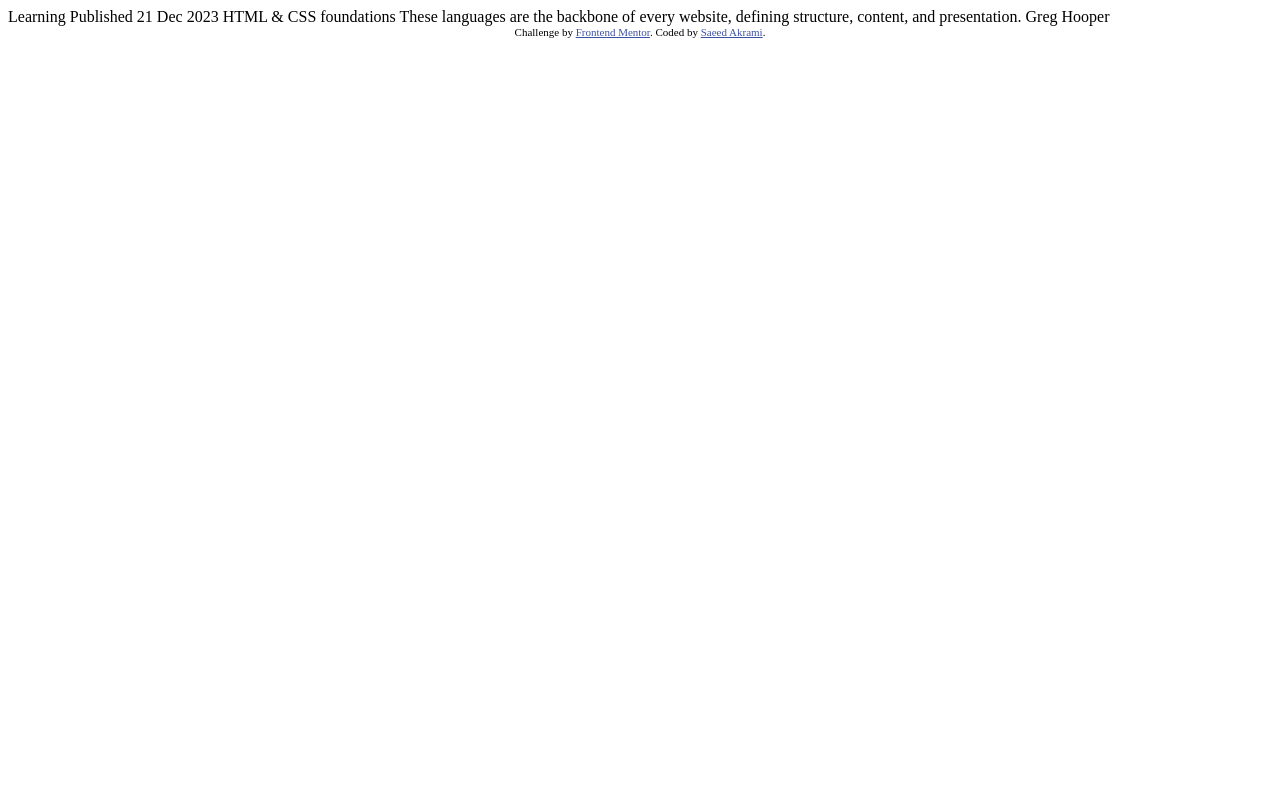
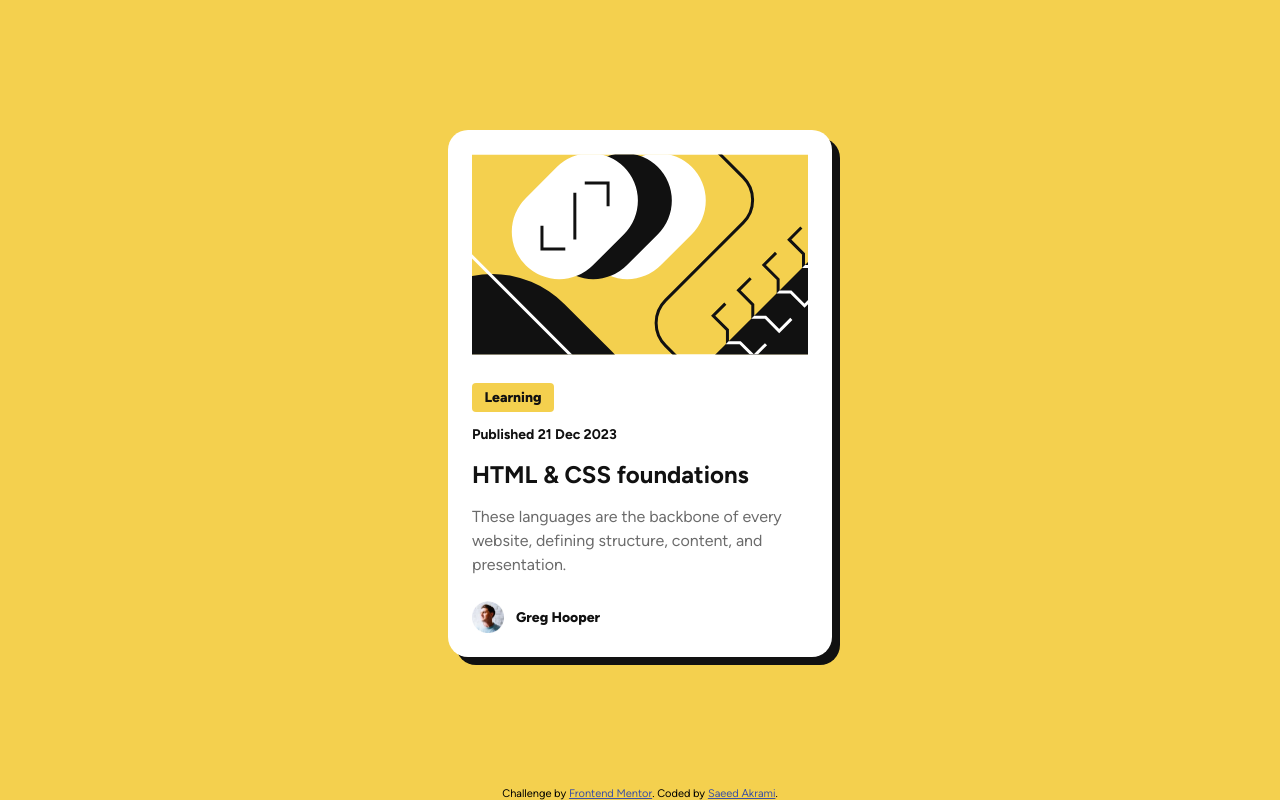
Before and after one commit to saeedakrami/frontendmentor_proj2, a plain HTML site: page index.html in a window 1280 px wide. Drawn offline with Linux system fonts and the light colour scheme.

Commit message:
complete project

```diff
--- a/index.html
+++ b/index.html
@@ -11,6 +11,8 @@
       sizes="32x32"
       href="./assets/images/favicon-32x32.png"
     />
+
+    <link rel="stylesheet" href="./styles.css" />
 
     <title>Frontend Mentor | Blog preview card</title>
 
@@ -26,15 +28,30 @@
     </style>
   </head>
   <body>
-    Learning Published 21 Dec 2023 HTML & CSS foundations These languages are
-    the backbone of every website, defining structure, content, and
-    presentation. Greg Hooper
-
+    <main>
+      <div></div>
+      <div class="card">
+        <img src="./assets/images/illustration-article.svg" />
+        <div class="card-content">
+          <div class="category">Learning</div>
+          <h3 class="publish">Published 21 Dec 2023</h3>
+          <h1 class="title">HTML & CSS foundations</h1>
+          <p class="description">
+            These languages are the backbone of every website, defining
+            structure, content, and presentation.
+          </p>
+        </div>
+        <div class="author">
+          <img src="./assets/images/image-avatar.webp" />
+          <h3 class="author-text">Greg Hooper</h3>
+        </div>
+      </div>
       <div class="attribution">
         Challenge by
         <a href="https://www.frontendmentor.io?ref=challenge" target="_blank"
           >Frontend Mentor</a
         >. Coded by <a href="https://github.com/saeedakrami">Saeed Akrami</a>.
       </div>
+    </main>
   </body>
 </html>
--- /dev/null
+++ b/styles.css
@@ -0,0 +1,101 @@
+@font-face {
+  font-family: figtree;
+  src: url("./assets/fonts/Figtree-VariableFont_wght.ttf");
+}
+
+@font-face {
+  font-family: figtree-extrabold;
+  src: url("./assets/fonts/static/Figtree-ExtraBold.ttf");
+}
+
+* {
+  margin: 0;
+  padding: 0;
+  box-sizing: border-box;
+  font-family: figtree;
+}
+
+main {
+  background-color: #f4d04e;
+  height: 100vh;
+  display: flex;
+  align-items: center;
+  flex-direction: column;
+  justify-content: space-between;
+}
+
+.card {
+  background-color: #ffffff;
+  padding: 24px;
+  border-radius: 20px;
+  box-shadow: 8px 8px 0 #111111;
+}
+
+.card-content {
+  width: 336px;
+}
+
+.category {
+  background-color: #f4d04e;
+  border-radius: 4px;
+  width: 82px;
+  margin-top: 24px;
+  height: 29px;
+  display: flex;
+  align-items: center;
+  justify-content: center;
+  font-size: 14px;
+  line-height: 150%;
+  letter-spacing: 0px;
+  font-family: figtree-extrabold;
+  color: #111111;
+}
+
+.publish {
+  font-size: 14px;
+  color: #111111;
+  line-height: 150%;
+  letter-spacing: 0px;
+  margin-top: 12px;
+}
+
+.title {
+  font-size: 24px;
+  color: #111111;
+  line-height: 150%;
+  letter-spacing: 0px;
+  margin-top: 12px;
+  cursor: pointer;
+}
+
+.title:hover {
+  color: #f4d04e;
+}
+
+.description {
+  font-size: 16px;
+  color: #6b6b6b;
+  line-height: 150%;
+  letter-spacing: 0px;
+  margin-top: 12px;
+}
+
+.author {
+  margin-top: 24px;
+  display: flex;
+  gap: 12px;
+  align-items: center;
+}
+
+.author img {
+  width: 32px;
+  height: 32px;
+}
+
+.author-text {
+  font-size: 14px;
+  line-height: 150%;
+  letter-spacing: 0px;
+  font-family: figtree-extrabold;
+  color: #111111;
+}
```
Lines whose indentation alone changed are shown as unchanged.
